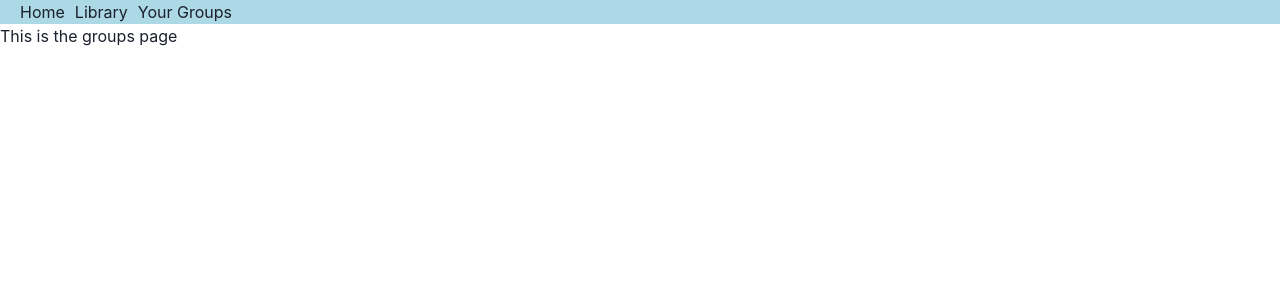
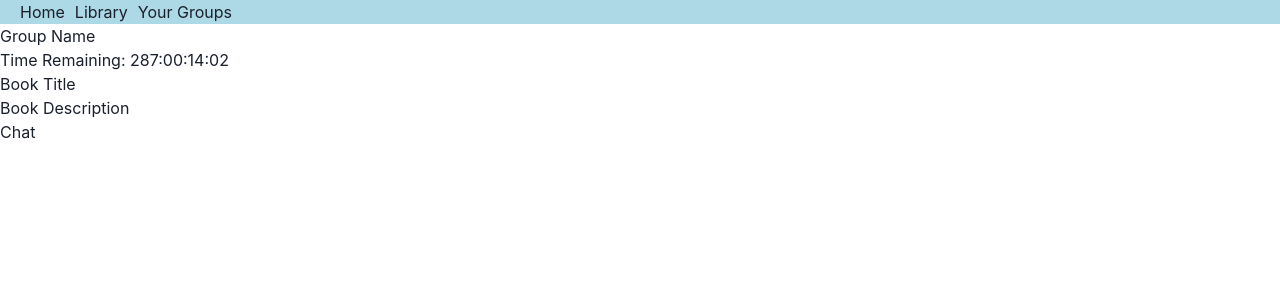
Before and after one commit to HCutrone/TheIndecisiveDevs, a React (Create React App) app: page /groups in a window 1280 px wide. Shown: the top 300 px of the page. Built offline with nearby package versions, Linux system fonts and the light colour scheme.

Commit message:
added timer to groups page

```diff
--- a/src/routes/Groups.js
+++ b/src/routes/Groups.js
@@ -1,8 +1,57 @@
-import React from 'react'
+import React, {useEffect, useState} from 'react'
+
+let start = new Date();
+const end = new Date(2023,1,1,1,1,0,0);
+
+const total = end - start;
+
+function buttonTest()
+{
+  console.log("click");
+}
+
+function CountDown() {
+    let s = new Date();
+    const e = new Date(2023,1,1,1,1,0,0);
+    const [time, setTime] = useState((e - s));
+    const [sec, setSec] = useState(Math.floor((time / 1000) % 60));
+    const [min, setMin] = useState(Math.floor((time / 1000 / 60) % 60));
+    const [hour, setHour] = useState(Math.floor((time / 1000 / 60 / 60) % 24));
+    const [days, setDays] = useState(Math.floor((time / 1000 / 60 / 60 / 24) % 365));
+
+    function update() {
+        s = new Date();
+        setTime(e - s);
+        setSec(Math.floor((time / 1000) % 60));
+        setMin(Math.floor((time / (1000 * 60)) % 60));
+        setHour(Math.floor((time / (1000 * 60 * 60)) % 24));
+        setDays(Math.floor((time / (1000 * 60 * 60 * 24)) % 365));
+    }
+
+    let intervalId = setInterval(update,1000);
+
+    /*useEffect(() => {
+        //s = new Date();
+        setTime(e-s);
+    });*/
+
+    return (
+      <div>
+          <h2>Time Remaining: {days}:{(hour<10)?"0"+hour:hour}:{(min<10)?"0"+min:min}:{(sec<10)?"0"+sec:sec}</h2>
+      </div>
+    );
+}
 
 const Groups = () => {
+
   return (
-    <h1>This is the groups page</h1>
+      <div>
+          <h1>Group Name</h1>
+          <CountDown></CountDown>
+          <h1>Book Title</h1>
+          <h2>Book Description</h2>
+          <button onClick={buttonTest}>Chat</button>
+      </div>
   )
 }
 
```
